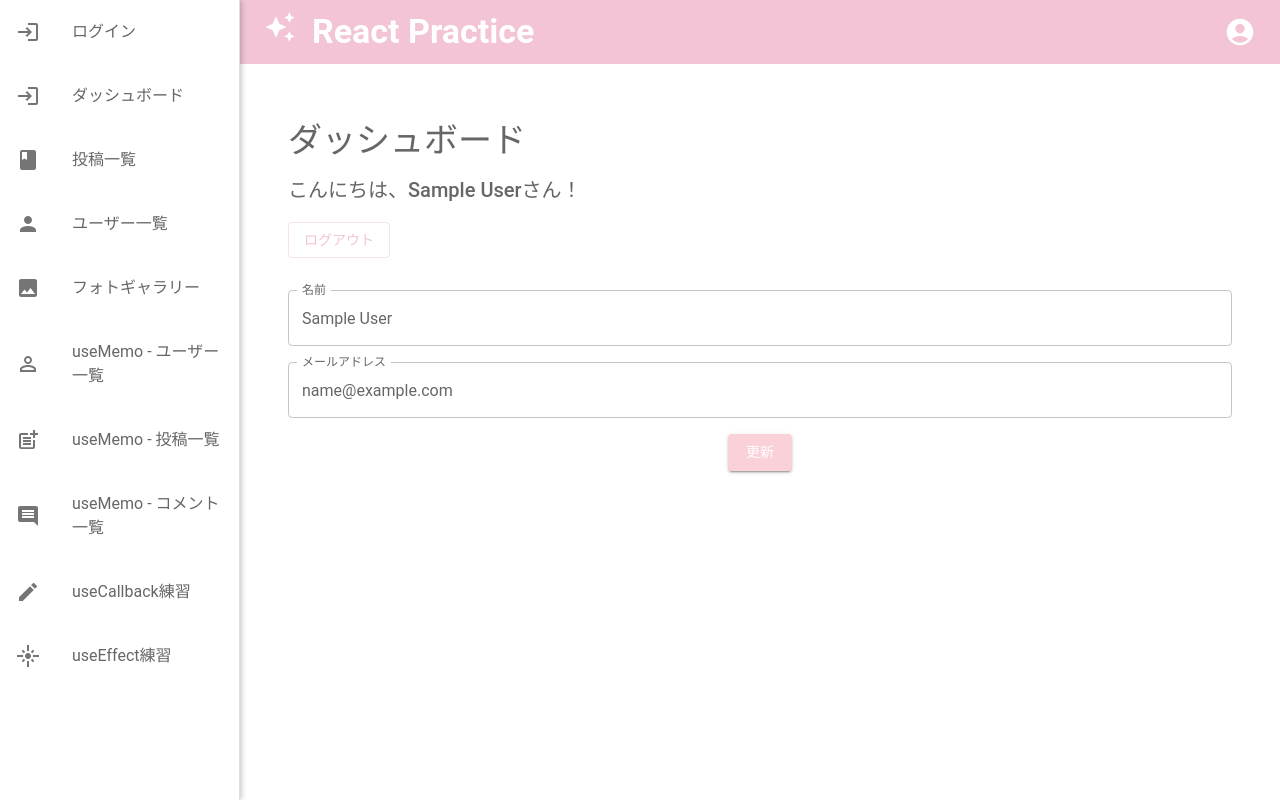
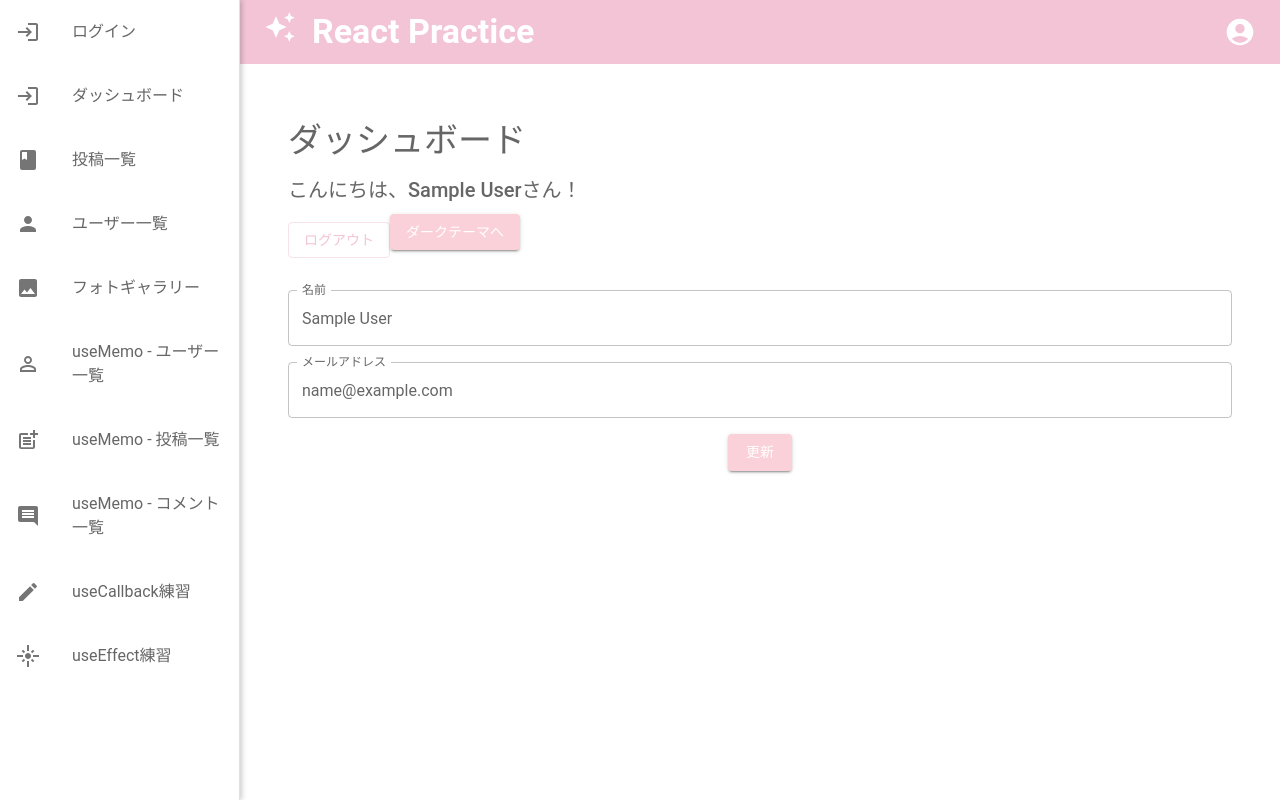
Before and after one commit to fukuda0801/React-mui-practice, a React (Vite) app: page /dashboard in a window 1280 px wide. Built offline with nearby package versions, Linux system fonts and the light colour scheme; no server answers; sample sign-in values are in the browser's storage.

Commit message:
feat: themeContext作成

```diff
--- a/src/App.tsx
+++ b/src/App.tsx
@@ -3,15 +3,18 @@ import getTheme from './styles/theme';
 import AppRoutes from './routes/AppRoutes';
 import { BrowserRouter } from 'react-router-dom';
 import { AuthProvider } from './providers/AuthProvider';
+import ThemesProvider from './providers/ThemeProvider';
 
 const App = () => {
   return (
     <ThemeProvider theme={getTheme('light')}>
-      <AuthProvider>
-        <BrowserRouter>
-          <AppRoutes />
-        </BrowserRouter>
-      </AuthProvider>
+      <ThemesProvider>
+        <AuthProvider>
+          <BrowserRouter>
+            <AppRoutes />
+          </BrowserRouter>
+        </AuthProvider>
+      </ThemesProvider>
     </ThemeProvider>
   );
 };
--- /dev/null
+++ b/src/components/test/context/ThemeToggleButton.tsx
@@ -0,0 +1,14 @@
+import { Button } from '@mui/material';
+import useThemesContext from '../../../hooks/useThemeContext';
+
+const ThemeToggleButton: React.FC = () => {
+  const { theme, toggleTheme } = useThemesContext();
+
+  return (
+    <Button variant="contained" onClick={toggleTheme}>
+      {theme === 'light' ? 'ダークテーマへ' : 'ライトテーマへ'}
+    </Button>
+  );
+};
+
+export default ThemeToggleButton;
--- /dev/null
+++ b/src/context/ThemeContext.tsx
@@ -0,0 +1,13 @@
+import { createContext } from 'react';
+
+interface ThemesContextProps {
+  theme: 'light' | 'dark';
+  toggleTheme: () => void;
+}
+
+const ThemesContext = createContext<ThemesContextProps>({
+  theme: 'light',
+  toggleTheme: () => {},
+});
+
+export default ThemesContext;
--- /dev/null
+++ b/src/hooks/useThemeContext.ts
@@ -0,0 +1,8 @@
+import { useContext } from 'react';
+import ThemesContext from '../context/ThemeContext';
+
+const useThemesContext = () => {
+  return useContext(ThemesContext);
+};
+
+export default useThemesContext;
--- a/src/page/DashboardPage.tsx
+++ b/src/page/DashboardPage.tsx
@@ -10,6 +10,7 @@ import useAuth from '../hooks/useAuth';
 import { useNavigate } from 'react-router-dom';
 import { useState } from 'react';
 import Profile from '../components/test/context/Profile';
+import ThemeToggleButton from '../components/test/context/ThemeToggleButton';
 
 const StyledContainer = styled(Container)(({ theme }) => ({
   marginTop: theme.spacing(4),
@@ -52,6 +53,7 @@ const DashBoardPage: React.FC = () => {
       >
         ログアウト
       </Button>
+      <ThemeToggleButton />
       <Profile />
       <Snackbar
         open={openSnackbar}
--- /dev/null
+++ b/src/providers/ThemeProvider.tsx
@@ -0,0 +1,23 @@
+import { ReactNode, useState } from 'react';
+import ThemesContext from '../context/ThemeContext';
+
+interface ThemesProviderProps {
+  children: ReactNode;
+}
+
+const ThemesProvider: React.FC<ThemesProviderProps> = ({ children }) => {
+  const [theme, setTheme] = useState<'light' | 'dark'>('light');
+
+  // テーマを切り替える関数
+  const toggleTheme = () => {
+    setTheme((prev) => (prev === 'light' ? 'dark' : 'light'));
+  };
+
+  return (
+    <ThemesContext.Provider value={{ theme, toggleTheme }}>
+      {children}
+    </ThemesContext.Provider>
+  );
+};
+
+export default ThemesProvider;
```
